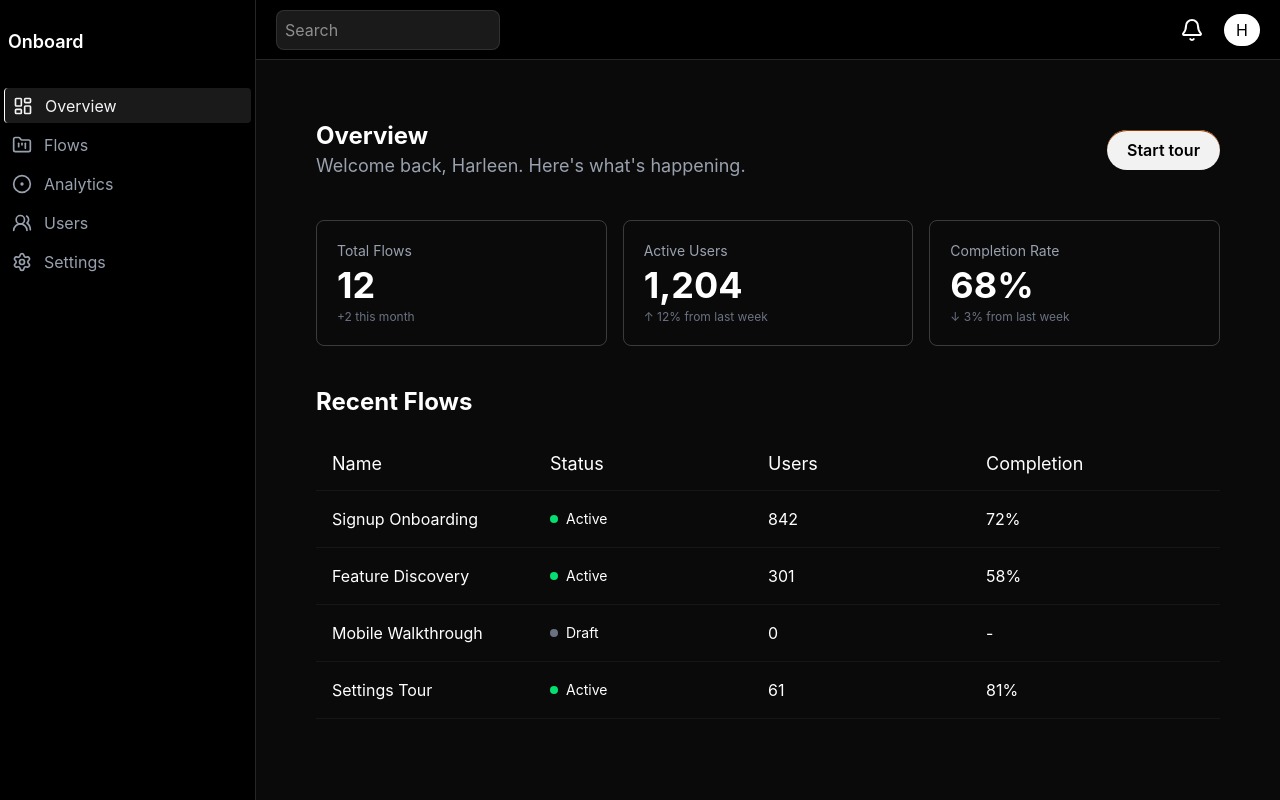
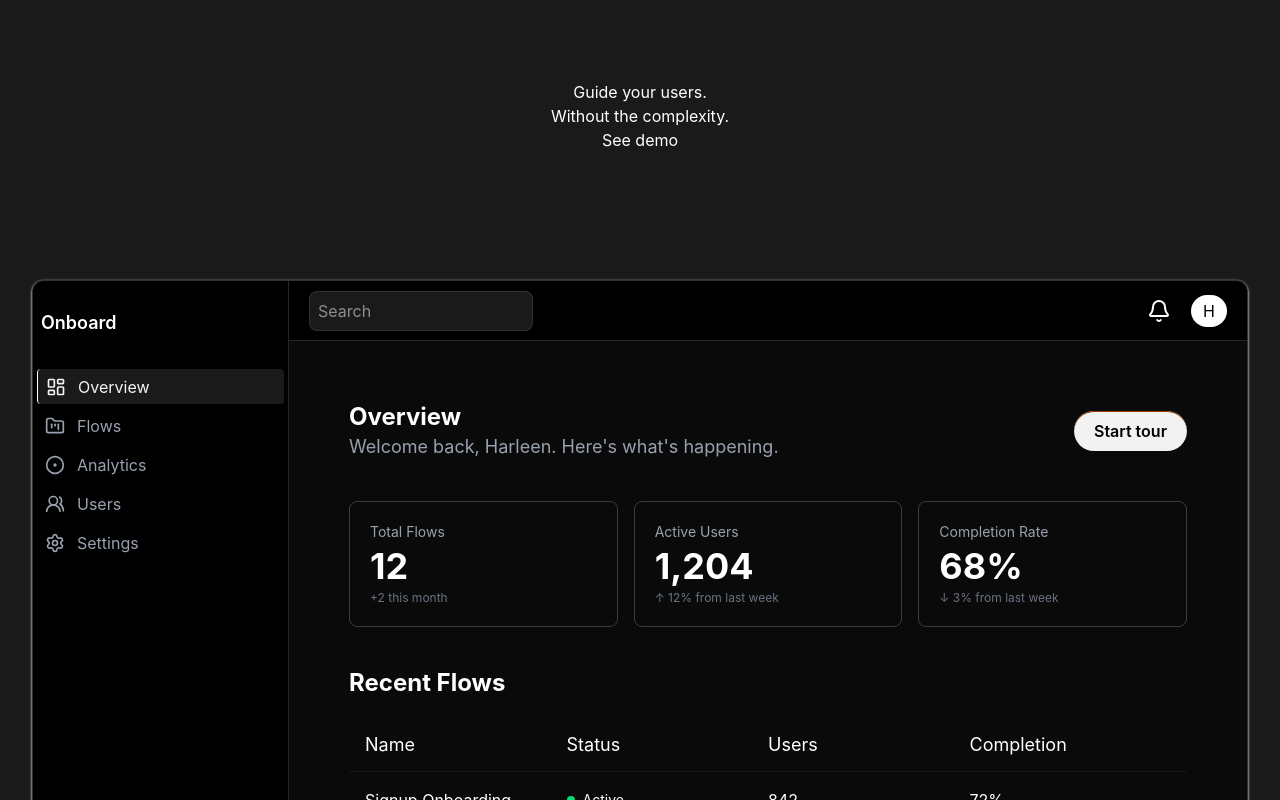
Before and after one commit to harlleenn/Onboard, a React (Vite) app: page / in a window 1280 px wide. Shown: the top 800 px of the page. Built offline with nearby package versions, Linux system fonts and the light colour scheme.

Commit message:
added ladning page to showcase demo

```diff
--- a/src/demo/App.jsx
+++ b/src/demo/App.jsx
@@ -4,15 +4,19 @@ import Navbar from "./components/Dashboard/Navbar";
 import Content from './components/Dashboard/main-content/Content'
 import Spotlight from "../lib/components/Spotlight"
 import steps from "../lib/components/Steps";
+import LandingPage from "./LandingPage";
 
 function App() {
   const [tourActive, setTourActive] = useState(false);
   return (
   <>
-    <div className='md:hidden flex h-screen items-center justify-center p-8 text-center text-white bg-black'>
+  {/* <div className="relative">
+     <LandingPage/>
+    <div className='md:hidden flex h-screen items-center justify-center p-8 text-center text-white bg-black '>
       <p>This demo is best viewed on desktop. Mobile support coming soon.</p>
     </div>
-    <div className='hidden md:flex h-screen'>
+    <div className="w-full bg-pink-900 h-screen">
+         <div className='hidden md:flex absolute top-100 right-20 left-20 bg-pink-200'>
       <Sidebar />
       <div className="flex flex-1 flex-col">
         <Navbar />
@@ -24,7 +28,16 @@ function App() {
           onFinish={() => setTourActive(false)}
         />
       )}
+
     </div>
+    </div> */}
+ <LandingPage
+  onStartTour={() => setTourActive(true)}
+  tourActive={tourActive}
+  setTourActive={setTourActive}
+/>
+
+
   </>
 )
 }
--- /dev/null
+++ b/src/demo/LandingPage.jsx
@@ -0,0 +1,39 @@
+import Sidebar from "./components/Dashboard/Sidebar";
+import Navbar from "./components/Dashboard/Navbar";
+import Content from "./components/Dashboard/main-content/Content";
+import Spotlight from "../lib/components/Spotlight";
+import steps from "../lib/components/Steps";
+export default function LandingPage({
+  onStartTour,
+  tourActive,
+  setTourActive,
+}) {
+  return (
+    <div className="min-h-svh bg-[#1b1a1a] flex flex-col items-center px-8 py-20">
+      {/* Hero text */}
+      <div className="text-center     w-full h-50 text-white">
+        <h1>Guide your users.</h1>
+        <p>Without the complexity.</p>
+        <button onClick={onStartTour}>See demo</button>
+      </div>
+
+      {/* Product window */}
+      <div
+        className="w-full max-w-7xl rounded-xl overflow-hidden
+      border border-white/10 h-[700px] shadow-sm shadow-white"
+      >
+        <div className=" h-screen flex flex-1 ">
+          <Sidebar />
+          <div className="flex flex-1 flex-col">
+            <Navbar />
+            <Content onStartTour={onStartTour} />
+          </div>
+        </div>
+      </div>
+
+      {tourActive && (
+        <Spotlight steps={steps} onFinish={() => setTourActive(false)} />
+      )}
+    </div>
+  );
+}
```
